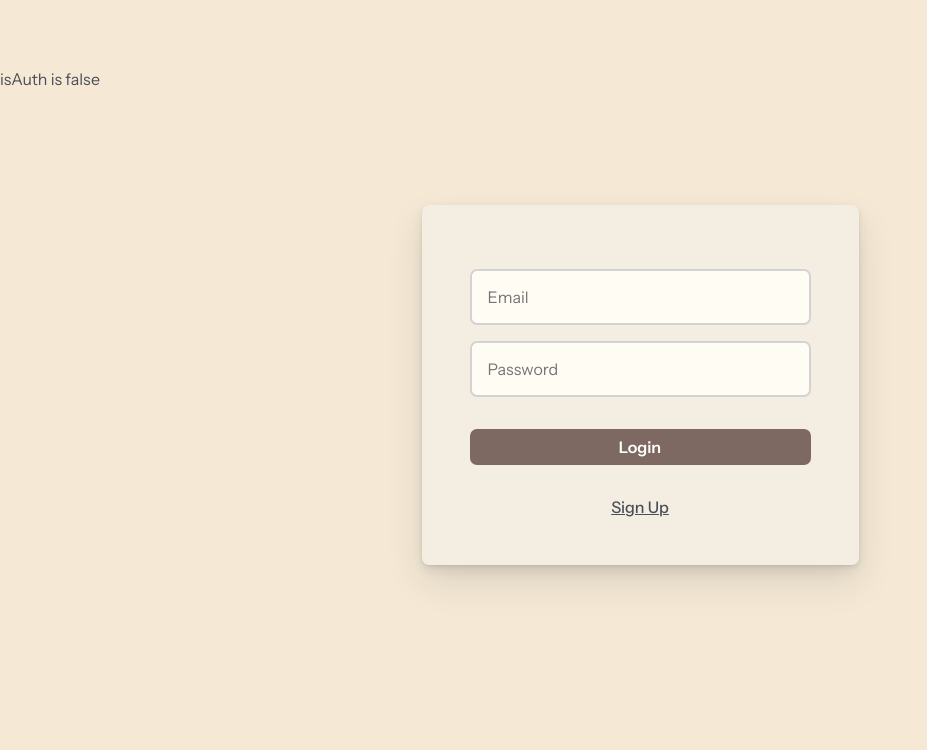
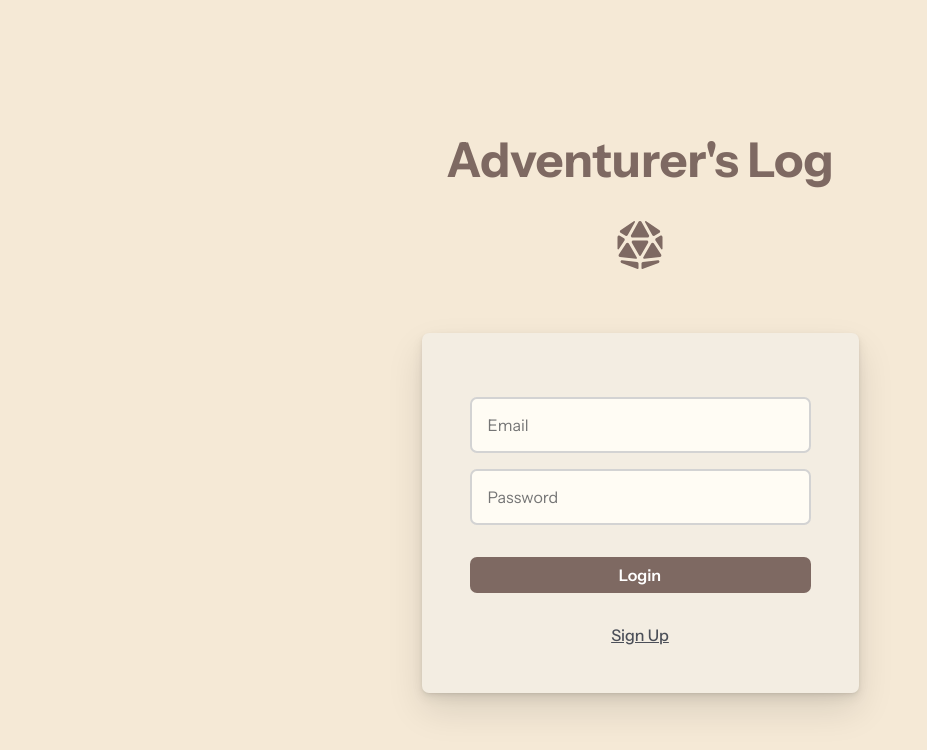
Before and after one commit to draykhlin/adventurers-log, a React (Create React App) app in the folder frontend/: page / in a window 1280 px wide. Shown: the top 750 px of the page, without its empty margins (0-927 px from the left). Built offline with nearby package versions, Linux system fonts and the light colour scheme; no server answers; a web font is replaced by a local one.

Commit message:
fixed logout not redirecting to landing page

```diff
--- a/frontend/src/App.js
+++ b/frontend/src/App.js
@@ -32,7 +32,7 @@ function App() {
   return (
     <>
 
-    <p>isAuth is {isAuth.toString()}</p>
+    {/* <p>isAuth is {isAuth.toString()}</p> */}
     <Routes>
       <Route path="/" element={<RootLayout isAuth={isAuth} />}>
         <Route path="/" element={<Home />} />
--- a/frontend/src/index.css
+++ b/frontend/src/index.css
@@ -206,7 +206,7 @@ main {
   text-align: center;
 }
 .hero h1 {
-  color: #7e635e;
+  color: var(--primary-color);
   font-size: 3rem;
   margin-bottom: 2rem;
 }
--- a/frontend/src/layouts/RootLayout.js
+++ b/frontend/src/layouts/RootLayout.js
@@ -15,6 +15,17 @@ const RootLayout = ({ isAuth }) => {
    //    checkAuthStatus();
    // }, [])
 
+   const handleLogout = async () => {
+      try {
+         const res = await fetch('/api/auth/logout')
+         if (res.ok) {
+            return window.location.reload()
+         }
+      } catch (err) {
+         console.error(err)
+      }
+   }
+
    return (
       <div className="root-layout">
          <header className="container-fluid">
@@ -28,10 +39,7 @@ const RootLayout = ({ isAuth }) => {
                <ul>
                   <li><NavLink to="/inventory">Inventory</NavLink></li>
                   <li><NavLink to="/spells">Spells</NavLink></li>
-                  <li><a onClick={async (e)=>{
-                        await fetch('/api/auth/logout')
-                        return window.location.reload()
-                     }}>Logout</a></li>
+                  <li><a onClick={handleLogout}>Logout</a></li>
                </ul>
 
 
--- a/frontend/src/pages/Home.js
+++ b/frontend/src/pages/Home.js
@@ -6,8 +6,8 @@ const Home = () => {
    return (
       <>
       <div className="hero">
-         {/* <h1>Adventurer's Log</h1>
-         <FontAwesomeIcon icon={faDiceD20} className="d20-icon" /> */}
+         <h1>Adventurer's Log</h1>
+         <FontAwesomeIcon icon={faDiceD20} className="d20-icon" />
 
          <div className="card">
          <form className="login-form" action="/api/auth/login" method="POST">
```
Also changed, not shown: 1 other file (tests, documents, lock files or other folders).
